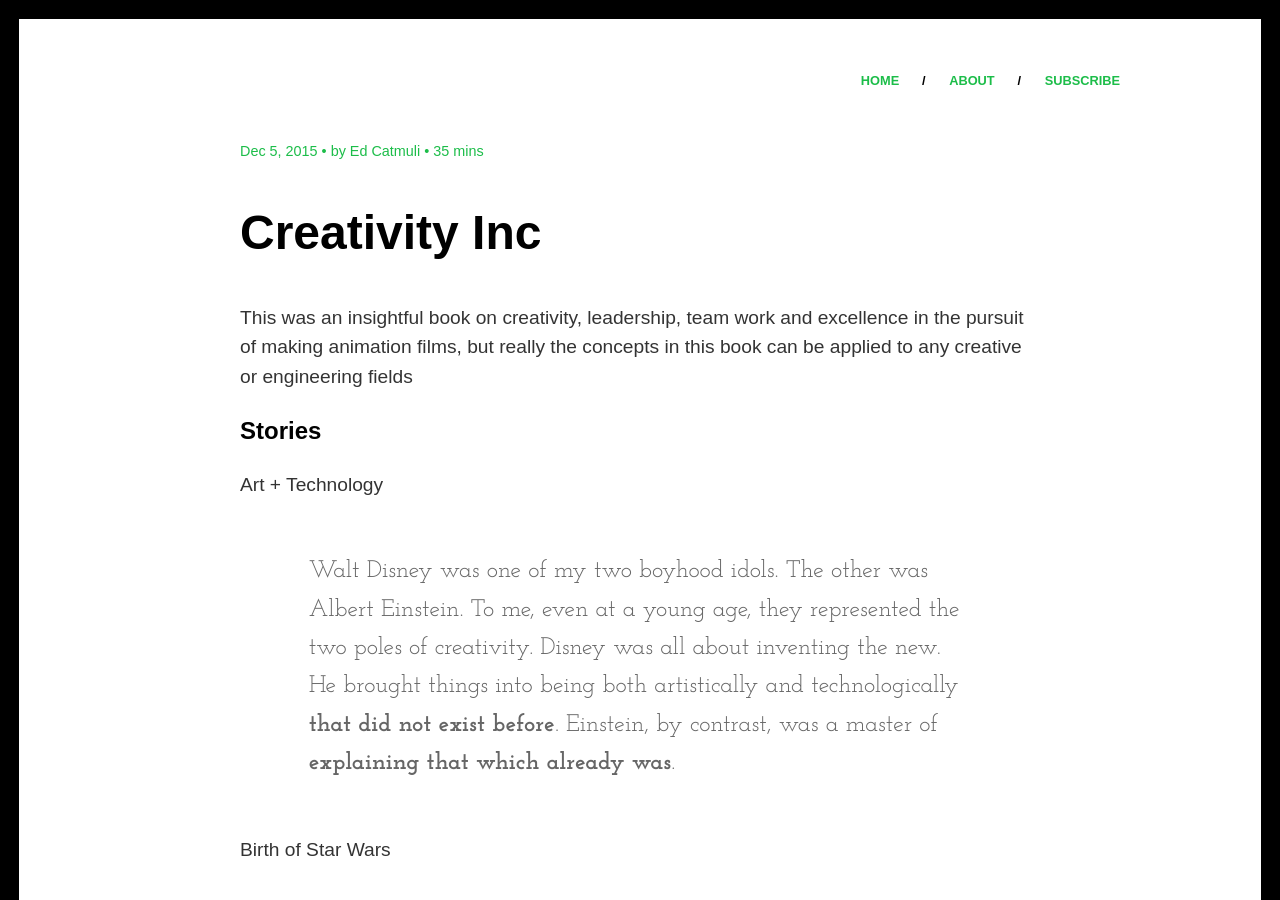
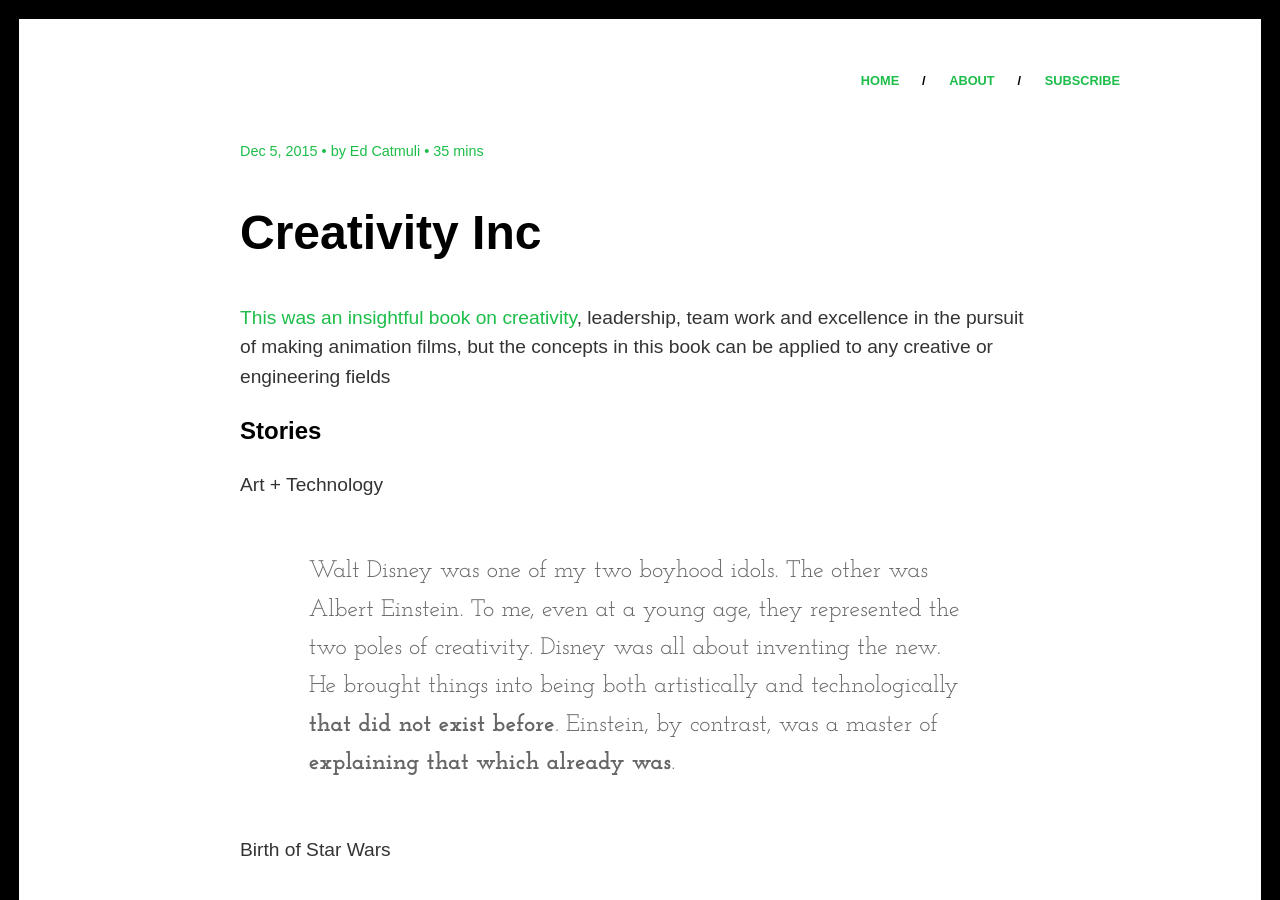
Before and after one commit to sayanee/books, a Jekyll site: the page built from _posts/2015-12-05-creativity-inc.md, in a window 1280 px wide and 900 px high. Built offline with Jekyll 4.4.1, drawn with Linux system fonts in a browser that asks for light colours; some web fonts are replaced; Markdown is read by kramdown in place of the engine named in the settings.

Commit message:
add link to the kindle

```diff
--- a/_posts/2015-12-05-creativity-inc.md
+++ b/_posts/2015-12-05-creativity-inc.md
@@ -6,7 +6,7 @@
 - books
 ---
 
-This was an insightful book on creativity, leadership, team work and excellence in the pursuit of making animation films, but really the concepts in this book can be applied to any creative or engineering fields
+[This was an insightful book on creativity](http://www.amazon.com/Creativity-Inc-Overcoming-Unseen-Inspiration-ebook/dp/B00FUZQYBO), leadership, team work and excellence in the pursuit of making animation films, but the concepts in this book can be applied to any creative or engineering fields
 
 ## Stories
 
```
